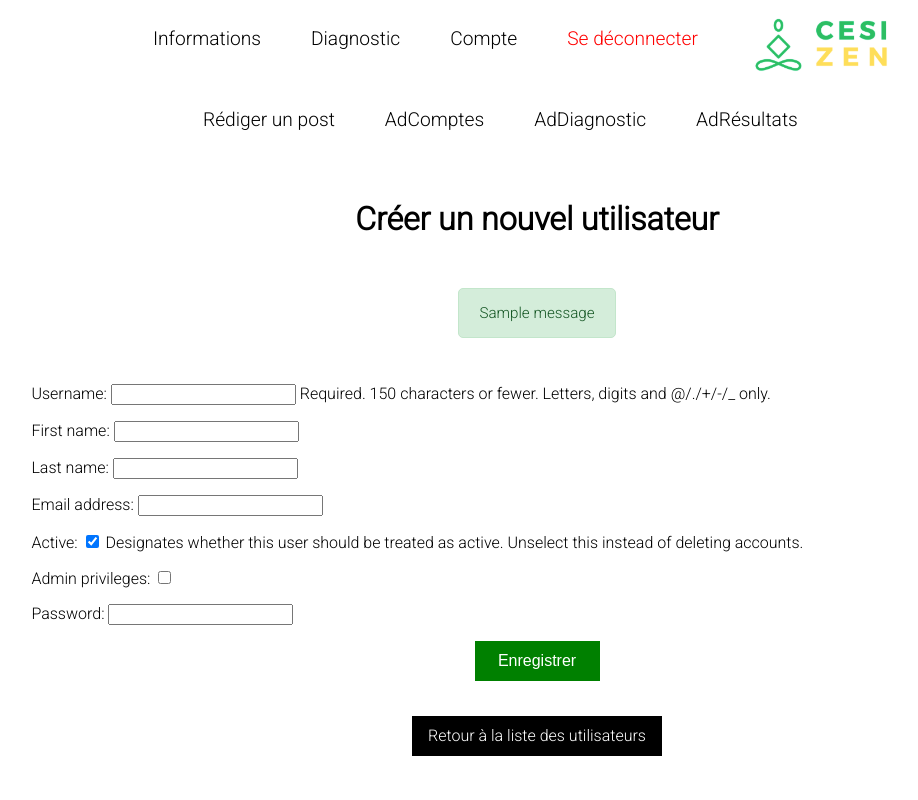
After one commit to owens-madison/cesizen, a Django app: page /administration/users/create/ in a window 1280 px wide. The commit adds this page. Shown: the whole page, without its empty margins (103-1021 px from the left). Run offline with Django 5.2, Linux system fonts and the light colour scheme; a user stored in the database is signed in; one stand-in notice (Sample message) is shown.

Commit message:
admin create user page added, all messages added, site fully finished

```diff
--- /dev/null
+++ b/cesizenapp/templates/admin_user_create.html
@@ -0,0 +1,40 @@
+<!DOCTYPE html>
+<html lang="fr">
+<head>
+    <meta charset="UTF-8">
+    <title>Créer un utilisateur</title>
+    <link href="https://fonts.googleapis.com/css2?family=Roboto:wght@300&display=swap" rel="stylesheet">
+</head>
+<body>
+{% include 'navigationMenu.html' %}
+
+<h2 style="font-size: 200%; justify-content: center; margin-left: auto; margin-right: auto; margin-top: 50px; margin-bottom: 50px; display: flex; width: 100%;">
+    Créer un nouvel utilisateur
+</h2>
+
+{% if messages %}
+    <div style="margin: auto; width: fit-content; margin-bottom: 30px;">
+        {% for message in messages %}
+            <div style="background-color: #d4edda; color: #155724; border: 1px solid #c3e6cb; padding: 15px 20px; border-radius: 5px; font-size: 95%; margin-bottom: 10px;">
+                {{ message }}
+            </div>
+        {% endfor %}
+    </div>
+{% endif %}
+
+<div style="justify-content: center; margin-left: auto; margin-right: auto; display: flex;">
+    <form method="post" style="width: 80%;">
+        {% csrf_token %}
+        {{ form.as_p }}
+        <button type="submit"
+                style="align-items: center; text-align: center; margin-left: auto; margin-right: auto; display: flex; justify-content: center; margin-top: 10px; margin-bottom: 25px; background-color: green; color: white; font-size: 100%; width: 125px; height: 40px; border:none;">
+            Enregistrer
+        </button>
+    </form>
+</div>
+<a href="{% url 'cesizenapp:admin_user_list' %}"
+   style="align-items: center; text-decoration: none; text-align: center; margin-left: auto; margin-right: auto; display: flex; justify-content: center; margin-top: 10px; background-color: black; color: white; font-size: 100%; width:250px;  height: 40px;">
+    Retour à la liste des utilisateurs
+</a>
+</body>
+</html>
--- a/cesizenapp/views.py
+++ b/cesizenapp/views.py
@@ -189,6 +189,7 @@ def admin_user_edit(request, user_id):
         form = AdminUserForm(request.POST, instance=user)
         if form.is_valid():
             form.save()
+            messages.success(request, 'Informations utilisateur mises à jour.')
             return redirect('cesizenapp:admin_user_list')
     else:
         form = AdminUserForm(instance=user)
@@ -200,6 +201,7 @@ def admin_user_create(request):
         form = AdminUserForm(request.POST)
         if form.is_valid():
             form.save()
+            messages.success(request, 'Utilisateur créé avec succès.')
             return redirect('cesizenapp:admin_user_list')
     else:
         form = AdminUserForm()
@@ -210,6 +212,7 @@ def admin_user_delete(request, user_id):
     user = get_object_or_404(User, pk=user_id)
     if request.method == 'POST':
         user.delete()
+        messages.success(request, 'Utilisateur supprimé.')
         return redirect('cesizenapp:admin_user_list')
     return render(request, 'admin_user_confirm_delete.html', {'user_obj': user})
 
```
Also changed, not shown: cesizenapp/templates/admin_users.html (+9 -0 lines), db.sqlite3.
